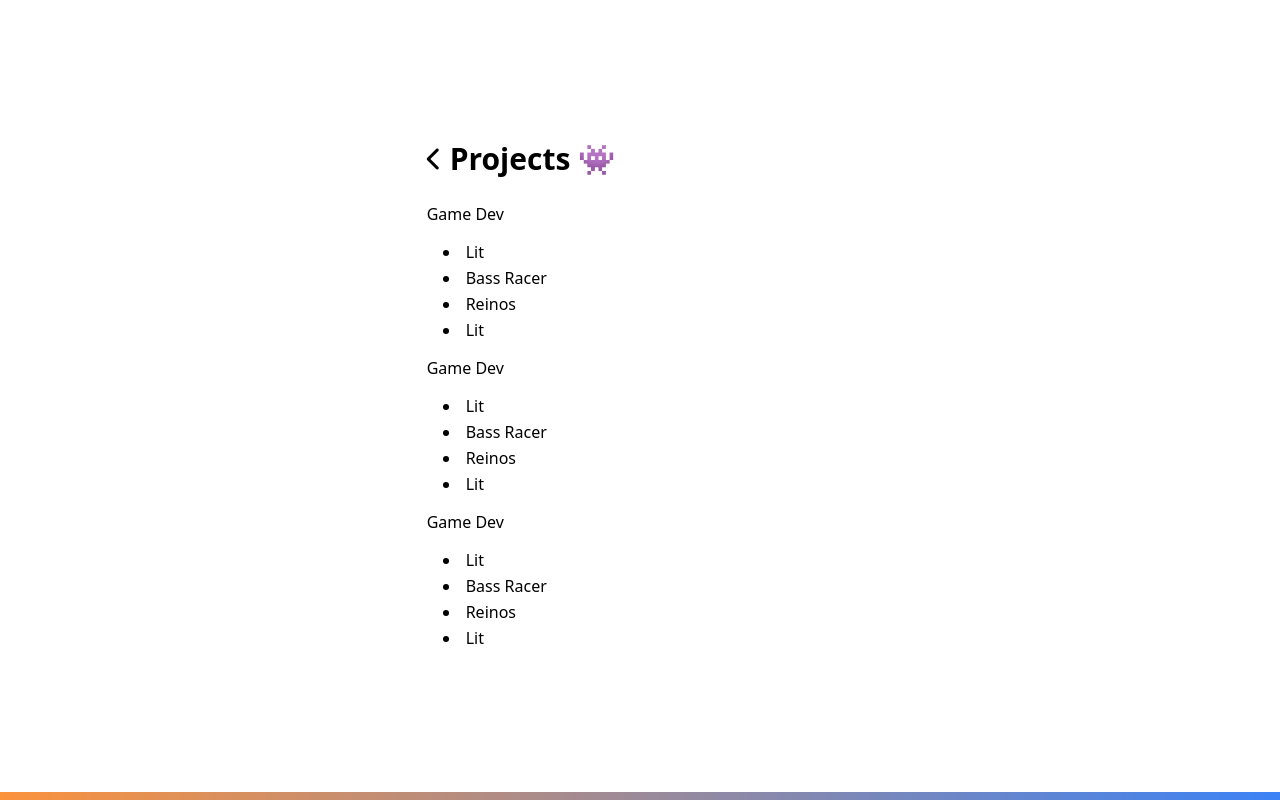
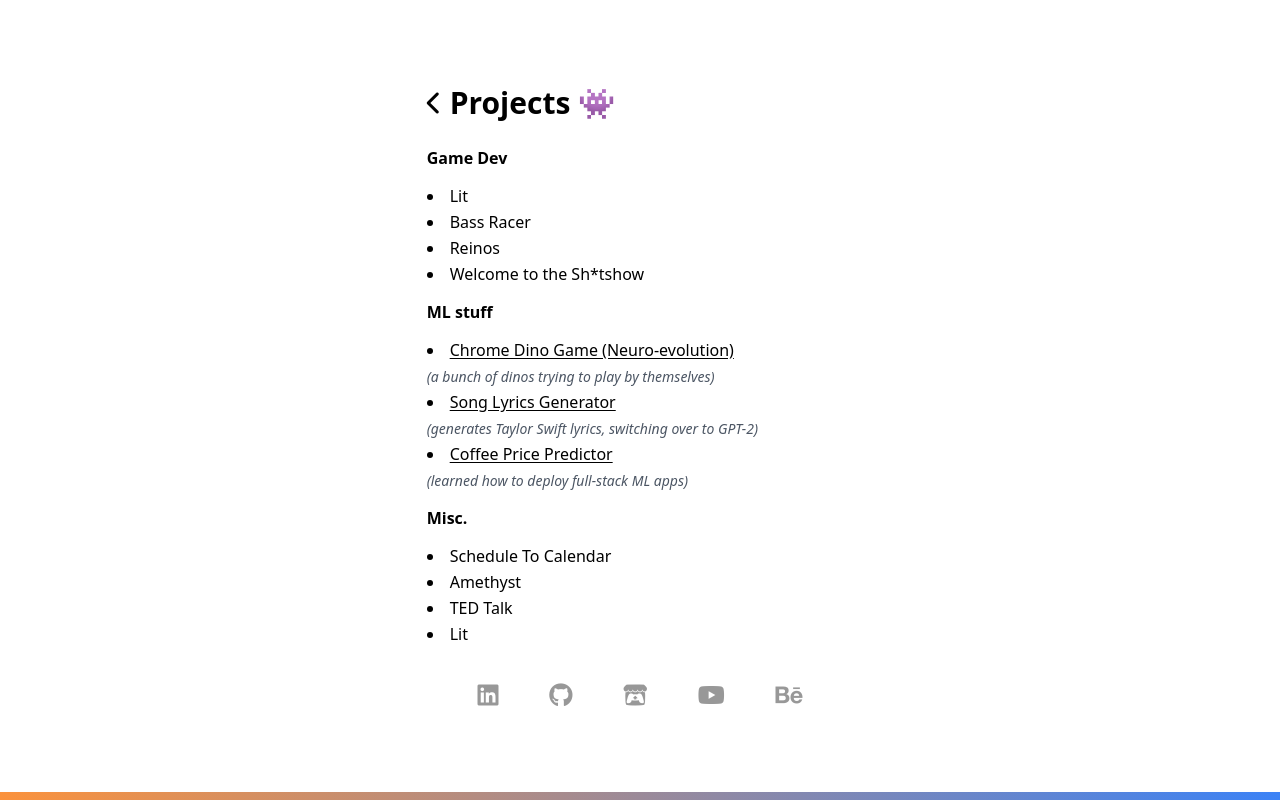
Before and after one commit to BhavyaMuni/website-v2, a SvelteKit app: page /projects in a window 1280 px wide. Built offline with nearby package versions, Linux system fonts and the light colour scheme; a web font is replaced by a local one.

Commit message:
prjects page changes

```diff
--- a/src/app.css
+++ b/src/app.css
@@ -4,6 +4,10 @@
 
 strong {
 	@apply font-medium;
+}
+
+ul a {
+	@apply font-normal;
 }
 
 a {
--- a/src/routes/projects/+page.svelte
+++ b/src/routes/projects/+page.svelte
@@ -1,5 +1,7 @@
 <div class="flex flex-col h-screen justify-end">
-	<div class="flex flex-col lg:w-1/3 sm:w-2/3 justify-center m-auto leading-relaxed space-y-3">
+	<div
+		class="flex flex-col lg:w-1/3 sm:w-2/3 xs:w-2/3 justify-center m-auto leading-relaxed space-y-3"
+	>
 		<div class="flex flex-row justify-start items-center">
 			<a href="/"><i class="fa-solid fa-chevron-left fa-xl" /></a>
 			<div class="w-2" />
@@ -7,27 +9,62 @@
 			<!-- <img src="bitmoji.png" class="w-1/5 h-auto" alt="bitmoji" /> -->
 		</div>
 		<p />
-		<h3>Game Dev</h3>
-		<ul class="list-disc list-inside indent-4">
+		<h3 class="font-semibold">Game Dev</h3>
+		<ul class="list-disc list-inside">
 			<li>Lit</li>
 			<li>Bass Racer</li>
 			<li>Reinos</li>
+			<li>Welcome to the Sh*tshow</li>
+		</ul>
+		<h3 class="font-semibold">ML stuff</h3>
+		<ul class="list-disc list-inside">
+			<li>
+				<a href="https://github.com/BhavyaMuni/ChromeDinoNeuroevolution">
+					Chrome Dino Game (Neuro-evolution)</a
+				>
+				<span class="font-light italic text-gray-600 text-sm whitespace-nowrap">
+					(a bunch of dinos trying to play by themselves)
+				</span>
+			</li>
+			<li>
+				<a href="">Song Lyrics Generator</a>
+				<span class="font-light italic text-gray-600 text-sm whitespace-nowrap">
+					(generates Taylor Swift lyrics, switching over to GPT-2)
+				</span>
+			</li>
+			<li>
+				<a href="https://github.com/BhavyaMuni/coffee-price-app">Coffee Price Predictor</a>
+				<span class="font-light italic text-gray-600 text-sm whitespace-nowrap">
+					(learned how to deploy full-stack ML apps)</span
+				>
+			</li>
+		</ul>
+		<h3 class="font-semibold">Misc.</h3>
+		<ul class="list-disc list-inside">
+			<li>Schedule To Calendar</li>
+			<li>Amethyst</li>
+			<li>TED Talk</li>
 			<li>Lit</li>
 		</ul>
-		<h3>Game Dev</h3>
-		<ul class="list-disc list-inside indent-4">
-			<li>Lit</li>
-			<li>Bass Racer</li>
-			<li>Reinos</li>
-			<li>Lit</li>
-		</ul>
-		<h3>Game Dev</h3>
-		<ul class="list-disc list-inside indent-4">
-			<li>Lit</li>
-			<li>Bass Racer</li>
-			<li>Reinos</li>
-			<li>Lit</li>
-		</ul>
+		<p />
+		<p />
+		<div class="flex flex-row justify-evenly fa-xl links">
+			<a href="https://linkedin.com/in/bhavya-muni/" aria-label="LinkedIn">
+				<i class="fa-brands fa-linkedin" /></a
+			>
+			<a href="https://github.com/BhavyaMuni/" aria-label="GitHub">
+				<i class="fa-brands fa-github " /></a
+			>
+			<a href="https://itch.io/profile/bhavyamuni" aria-label="itch.io">
+				<i class="fa-brands fa-itch-io" /></a
+			>
+			<a href="https://www.youtube.com/watch?v=9M5DYjUQpVw" aria-label="TED Talk"
+				><i class="fa-brands fa-youtube" /></a
+			>
+			<a href="https://www.behance.net/BhavyaMuni" aria-label="Behance"
+				><i class="fa-brands fa-behance" /></a
+			>
+		</div>
 	</div>
 
 	<div class="h-2 bg-gradient-to-r from-orange-400 to-blue-500 w-screen" />
--- a/tailwind.config.cjs
+++ b/tailwind.config.cjs
@@ -6,6 +6,10 @@ module.exports = {
 		extend: {},
 		fontFamily: {
 			sans: ['Inter var', ...defaultTheme.fontFamily.sans]
+		},
+		screens: {
+			xs: '300px',
+			...defaultTheme.screens
 		}
 	},
 	plugins: []
```
